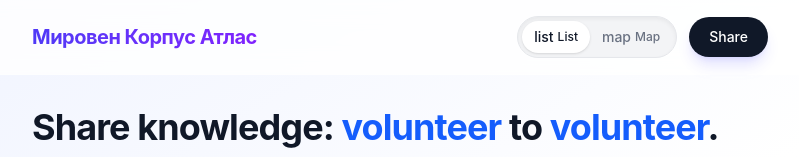
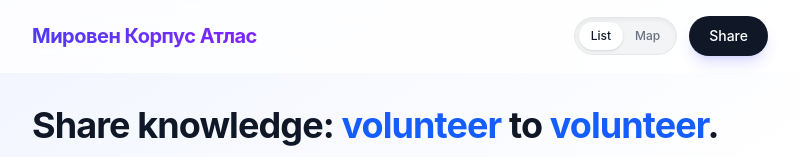
Before and after one commit to theodoregoodchildmichelman-collab/PC-Atlas, a React (Vite) app: page / in a window 1280 px wide. Shown: the top 157 px of the page, without its empty margins (240-1039 px from the left). Built offline with nearby package versions, Linux system fonts and the light colour scheme; no server answers; the database is empty.

Commit message:
Fix List/Map toggle - remove duplicate labels

```diff
--- a/src/App.jsx
+++ b/src/App.jsx
@@ -42,22 +42,20 @@ function App() {
             <div className="bg-gray-100 p-1 rounded-full border border-gray-200 flex shadow-inner">
               <button
                 onClick={() => setViewMode('list')}
-                className={`px-3 py-1.5 rounded-full text-xs font-medium flex items-center gap-1 transition-all ${viewMode === 'list'
+                className={`px-3 py-1.5 rounded-full text-xs font-medium transition-all ${viewMode === 'list'
                   ? 'bg-white text-gray-900 shadow-sm'
                   : 'text-gray-500 hover:text-gray-900'
                   }`}
               >
-                <span className="material-symbols-rounded text-sm">list</span>
                 List
               </button>
               <button
                 onClick={() => setViewMode('map')}
-                className={`px-3 py-1.5 rounded-full text-xs font-medium flex items-center gap-1 transition-all ${viewMode === 'map'
+                className={`px-3 py-1.5 rounded-full text-xs font-medium transition-all ${viewMode === 'map'
                   ? 'bg-white text-gray-900 shadow-sm'
                   : 'text-gray-500 hover:text-gray-900'
                   }`}
               >
-                <span className="material-symbols-rounded text-sm">map</span>
                 Map
               </button>
             </div>
```
